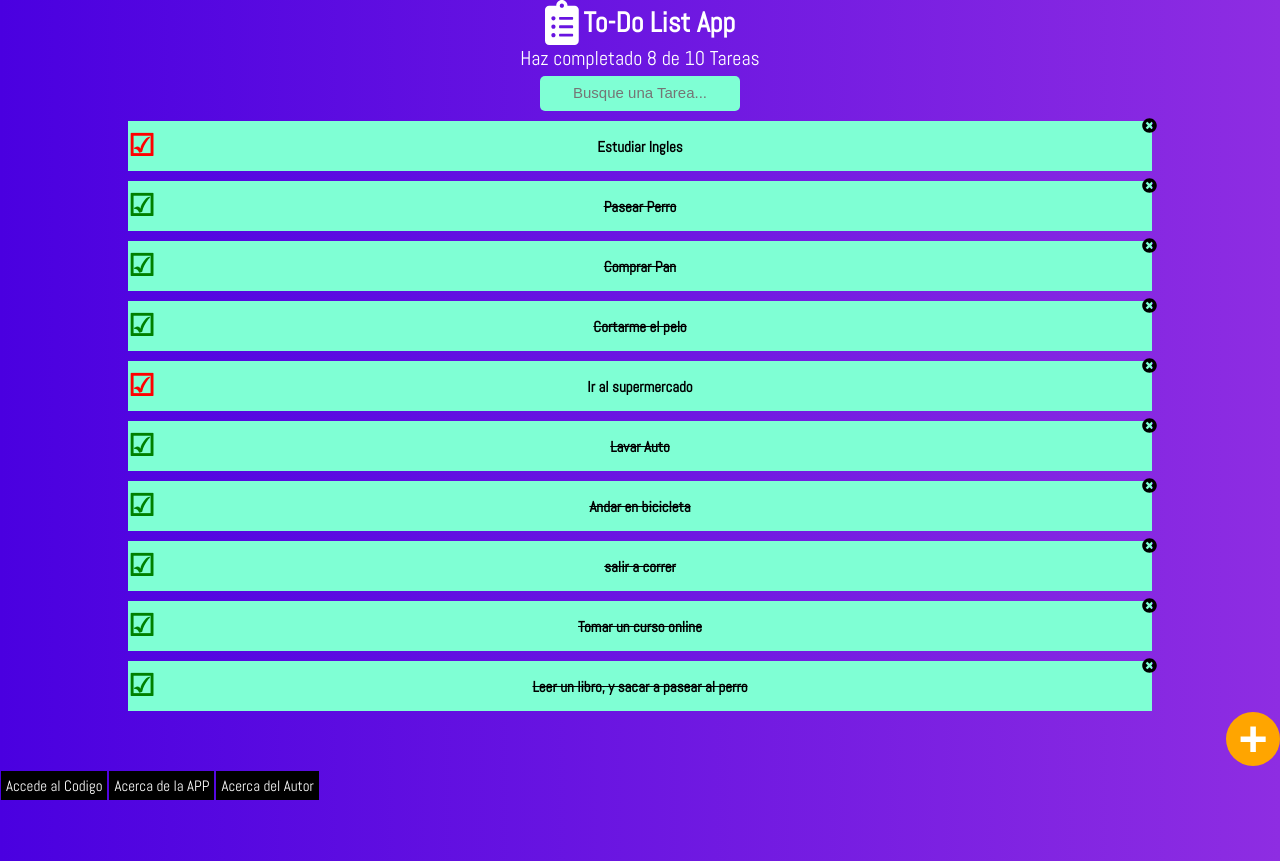
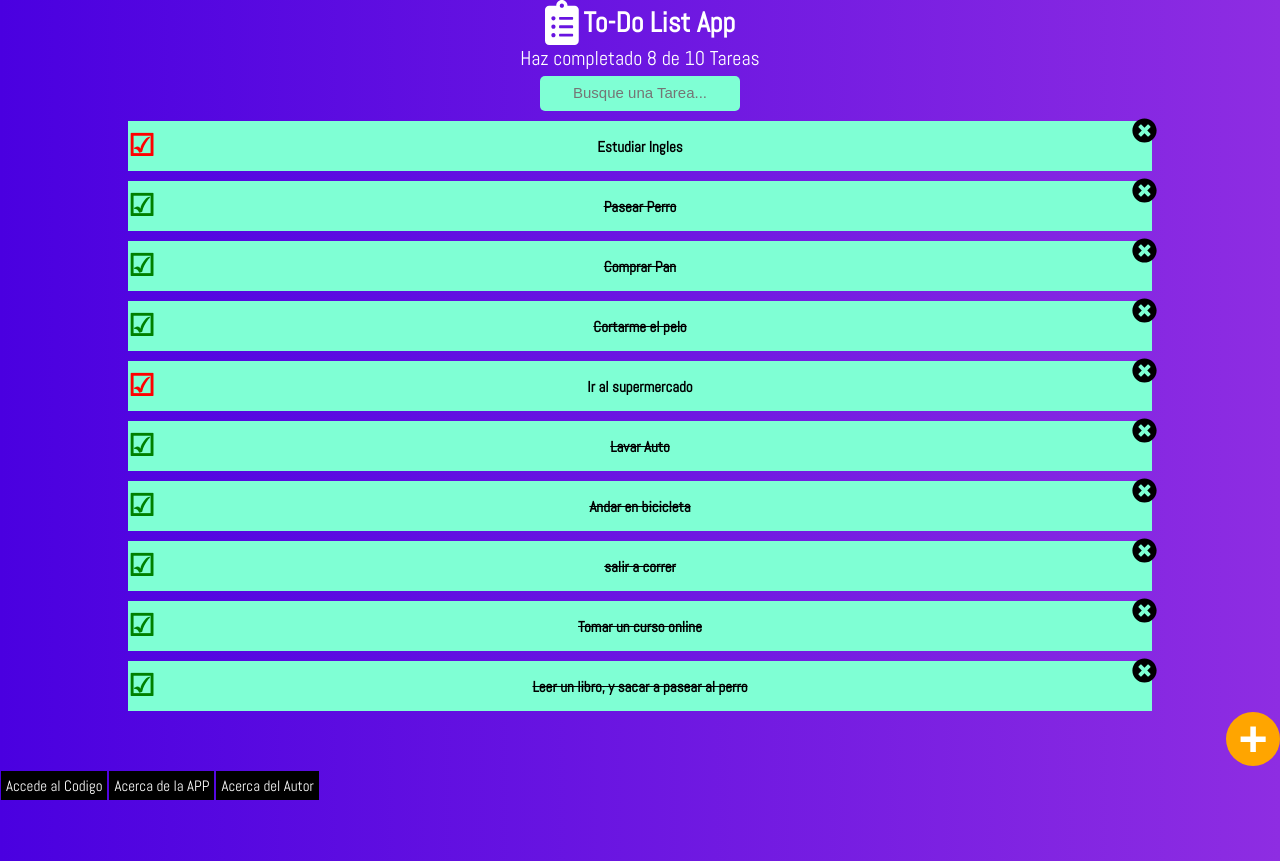
Before and after one commit to villaness327/to-do-list-reactjs, a React (Create React App) app: page / in a window 1280 px wide. Built offline with nearby package versions, Linux system fonts and the light colour scheme.

Commit message:
Reorganized folder APP and added complete and delete functions

```diff
--- a/src/App.js
+++ b/src/Components/App/index.js
@@ -1,11 +1,11 @@
 import React from 'react';
-import { Todotitle } from './Components/Todotitle';
-import { Todocounter } from './Components/Todocounter';
-import { Todosearch } from './Components/Todosearch';
-import { Todolist } from './Components/Todolist';
-import { Todoitem } from './Components/Todoitem';
-import { Createtodobutton } from './Components/Createtodobutton';
-import { Todofooter } from './Components/Todofooter';
+import { Todotitle } from '../Todotitle';
+import { Todocounter } from '../Todocounter';
+import { Todosearch } from '../Todosearch';
+import { Todolist } from '../Todolist';
+import { Todoitem } from '../Todoitem';
+import { Createtodobutton } from '../Createtodobutton';
+import { Todofooter } from '../Todofooter';
 
 //import './App.css';
 
@@ -23,10 +23,13 @@ const defaultTodos=[
 ];
 
 
+//Logica de la Aplicacion
+
 function App() {
   //React.Fragment:cada componente tiene que devolver el contenido en una etiqueta contenedora
 
   const[todos,setTodos]=React.useState(defaultTodos);
+
   const [searchValue,setSearchValue]=React.useState('');
   //React hook
 
@@ -51,7 +54,7 @@ function App() {
       });
   }
 
-     const completeTodos=(text)=>{
+     const completeTodo=(text)=>{
 
        const todoIndex=todos.findIndex(todo=>todo.text===text);
        //Se encuentra el index dentro del array todos, segun el texto recibido
@@ -66,6 +69,24 @@ function App() {
 
     };
 
+
+    const deleteTodo=(text)=>{
+
+        const todoIndex=todos.findIndex(todo=>todo.text===text);
+         //Se encuentra el index dentro del array todos, segun el texto recibido
+
+        const newTodos=[...todos];
+        console.log(newTodos[todoIndex]);
+
+        newTodos.splice(todoIndex,1);
+        //Se elimina el elemento del arreglo
+
+        setTodos(newTodos);
+    }
+
+
+
+    //Maquetacion UI
   return (
 
               <React.Fragment>
@@ -90,8 +111,10 @@ function App() {
                                 key={todo.text}    //Se envia el key
                                 text={todo.text}   //Se envia texto
                                 complete={todo.complete} //estado completado true o false
-                                onComplete={()=>completeTodos(todo.text)}/>//Se envia la funcion como props
-                            )
+                                onComplete={()=>completeTodo(todo.text)}//Se envia la funcion como props
+                                onDelete={()=>deleteTodo(todo.text)}/>
+
+                                )
                       )}
 
                   </Todolist>
--- a/src/Components/Todoitem/Todoitem.css
+++ b/src/Components/Todoitem/Todoitem.css
@@ -27,6 +27,7 @@
     position: absolute;
     top:-5px;
     right: -5px;
+    font-size: 2.5rem;
 }
 
 .Todo_Item--Check{
--- a/src/Components/Todoitem/index.js
+++ b/src/Components/Todoitem/index.js
@@ -3,11 +3,6 @@ import './Todoitem.css';
 
 function Todoitem(props){
 
-  const onDelete=()=>{
-
-    alert('Eliminaste la tarea '+ props.text)
-
-  }
 
   //Si se envia algun parametro en la funcion, es necesario envolverlo en una arrow function
     return(
@@ -17,7 +12,7 @@ function Todoitem(props){
 
               <p className={`Todo_Item--Text ${props.complete && 'Text_Complete'}`}>{props.text}</p>
 
-              <span className="Todo_Item--Close" onClick={onDelete}><i className="fas fa-times-circle"></i></span>
+              <span className="Todo_Item--Close" onClick={props.onDelete}><i className="fas fa-times-circle"></i></span>
             </li>
 
     );
--- a/src/index.js
+++ b/src/index.js
@@ -1,7 +1,7 @@
 import React from 'react';
 import ReactDOM from 'react-dom';
 import './index.css';
-import App from './App';
+import App from './Components/App';
 
 
 ReactDOM.render(
```
Also changed, not shown: src/Components/App/App.css (renamed from src/App.css).
